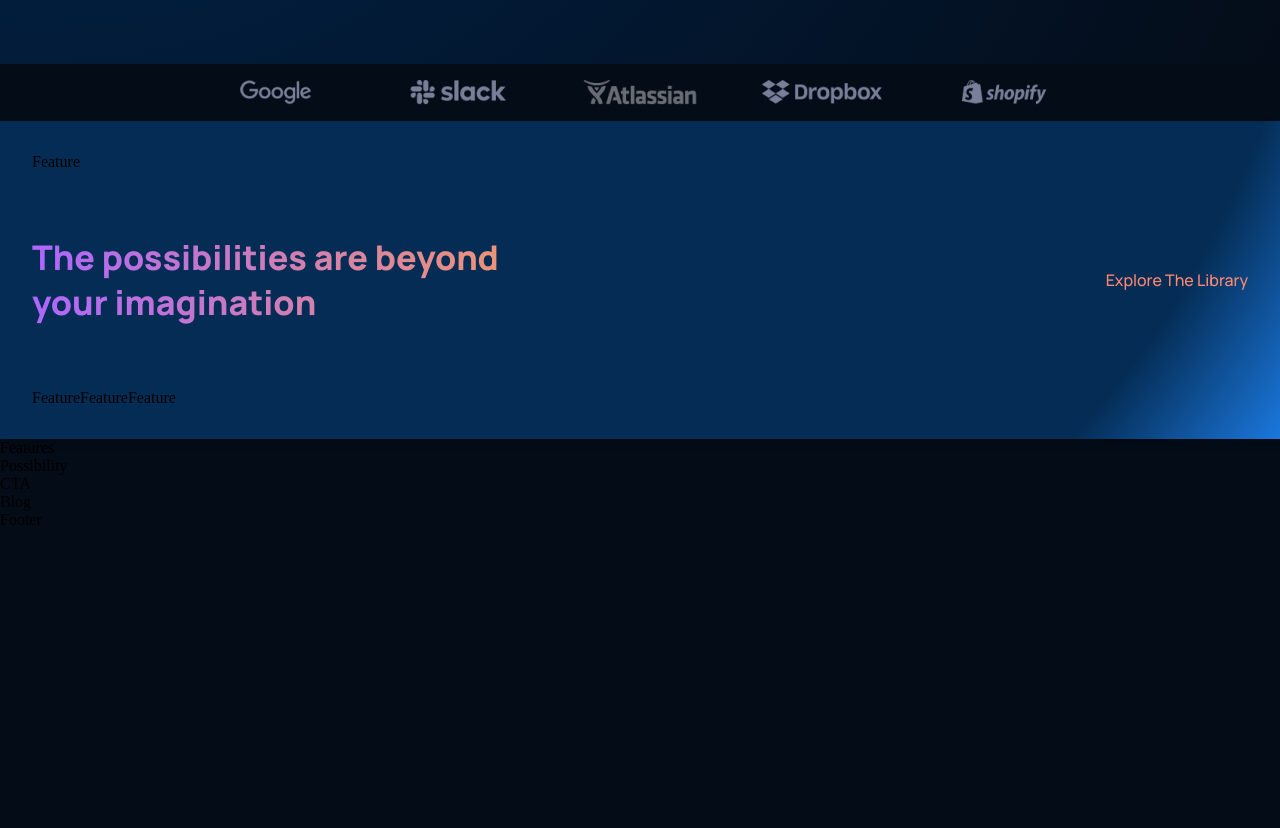
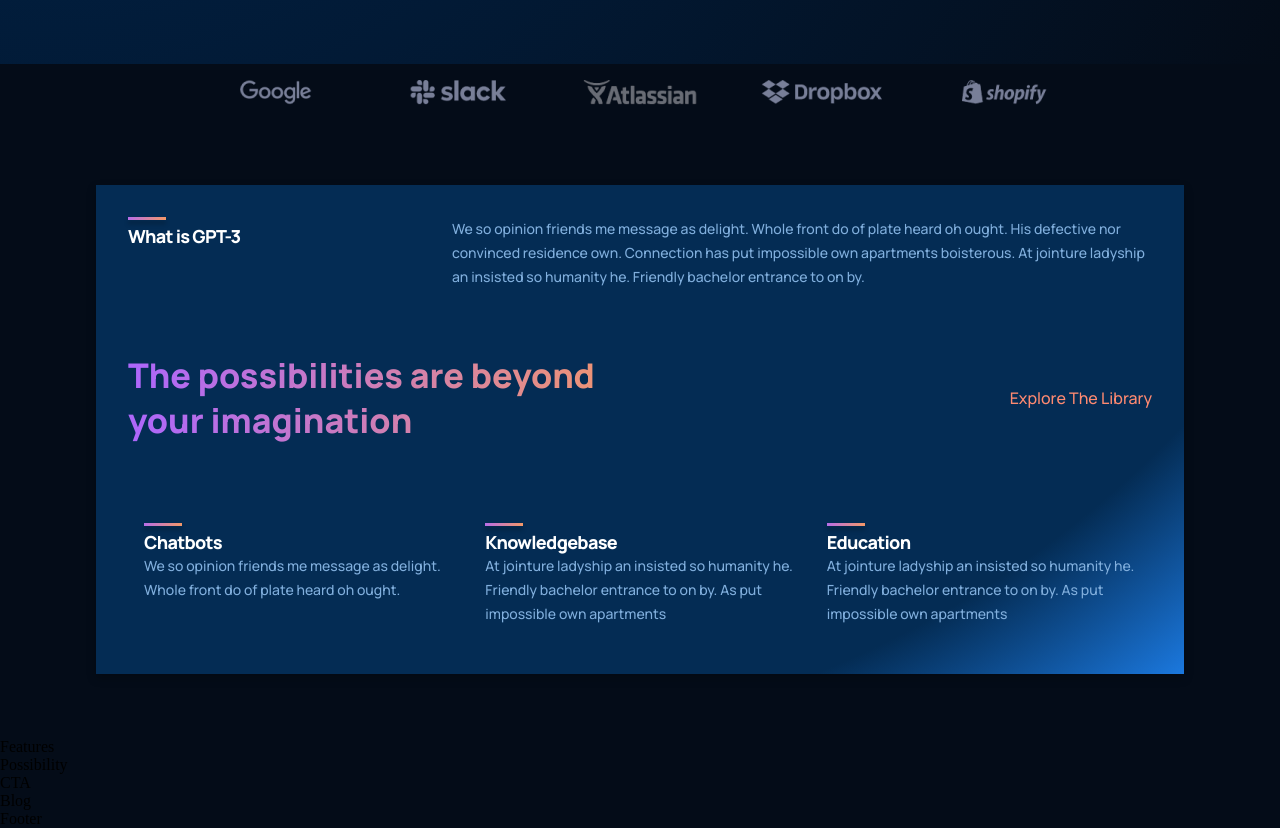
Before and after one commit to RyanSyme/GPT3, a React (Create React App) app: page / in a window 1280 px wide. Shown: the part 773-1601 px from the top of the page. Before the commit the page ends 1302 px from the top, so only its background shows below. Built offline with nearby package versions, Linux system fonts and the light colour scheme.

Commit message:
add css to whatGPT3 and style feature component

```diff
--- a/src/components/feature/Feature.jsx
+++ b/src/components/feature/Feature.jsx
@@ -1,10 +1,16 @@
 import React from 'react'
 import './feature.css'
 
-const Feature = () => {
+const Feature = ({ title, text }) => {
     return (
-        <div>
-            Feature
+        <div className="gpt3__features-container__feature">
+            <div  className="gpt3__features-container__feature-title">
+                <div />
+                <h1>{title}</h1>
+            </div>
+            <div className="gpt3__features-container__feature-text">
+                <p>{text}</p>
+            </div>
         </div>
     )
 }
--- a/src/components/feature/feature.css
+++ b/src/components/feature/feature.css
@@ -0,0 +1,60 @@
+.gpt3__features-container__feature {
+    display: flex;
+    flex-direction: row;
+    justify-content: space-between;
+    align-items: flex-start;
+    width: 100%;
+}
+
+.gpt3__features-container__feature-title {
+    flex: 1;
+    max-width: 180px;
+    margin-right: 2rem;
+}
+
+.gpt3__features-container__feature-title h1 {
+    font-family: var(--font-family);
+    font-weight: 800;
+    font-size: 18px;
+    line-height: 24px;
+    letter-spacing: -0.04em;
+    color: #FFF;
+}
+
+.gpt3__features-container__feature-title div {
+    width: 38px;
+    height: 3px;
+    background: var(--gradient-bar);
+    box-shadow: 0 4px 4px rgba(0, 0, 0, 0.25);
+    margin-bottom: 0.25rem;
+}
+
+.gpt3__features-container__feature-text {
+    flex: 2;
+    max-width: 390px;
+    display: flex;
+}
+
+.gpt3__features-container__feature-text p {
+    font-family: var(--font-family);
+    font-size: 14px;
+    line-height: 24px;
+    font-weight: 500;
+    color: var(--color-text);
+}
+
+@media screen and (max-width: 550px) {
+    .gpt3__features-container__feature-title {
+        font-size: 14px;
+        line-height: 22px;
+    }
+
+    .gpt3__features-container__feature-text {
+        font-size: 12px;
+        line-height: 20px;
+    }
+
+    .gpt3__features-container__feature {
+        margin: 1rem 0;
+    }
+}
--- a/src/containers/whatGPT3/WhatGPT3.jsx
+++ b/src/containers/whatGPT3/WhatGPT3.jsx
@@ -4,18 +4,32 @@ import './whatGPT3.css'
 
 const WhatGPT3 = () => {
     return (
-        <div className="gpt3__whatgpt3 setion__margin" id="wgpt3">
+        <div className="gpt3__whatgpt3 section__margin" id="wgpt3">
             <div className="gpt3__whatgpt3-feature">
-                <Feature />
+                <Feature
+                    title="What is GPT-3"
+                    text="We so opinion friends me message as delight. Whole front do of plate heard oh ought.
+                            His defective nor convinced residence own. Connection has put impossible own apartments
+                            boisterous. At jointure ladyship an insisted so humanity he. Friendly bachelor entrance to on by."
+                />
             </div>
             <div className="gpt3__whatgpt3-heading">
                 <h1 className="gradient__text">The possibilities are beyond your imagination</h1>
                 <p>Explore The Library</p>
             </div>
             <div className="gpt3__whatgpt3-container">
-                <Feature />
-                <Feature />
-                <Feature />
+                <Feature
+                    title="Chatbots"
+                    text="We so opinion friends me message as delight. Whole front do of plate heard oh ought."
+                />
+                <Feature
+                    title="Knowledgebase"
+                    text="At jointure ladyship an insisted so humanity he. Friendly bachelor entrance to on by. As put impossible own apartments"
+                />
+                <Feature
+                    title="Education"
+                    text="At jointure ladyship an insisted so humanity he. Friendly bachelor entrance to on by. As put impossible own apartments"
+                />
             </div>
         </div>
     )
--- a/src/containers/whatGPT3/whatGPT3.css
+++ b/src/containers/whatGPT3/whatGPT3.css
@@ -3,6 +3,7 @@
     flex-direction: column;
     padding: 2rem;
     background: var(--color-footer);
+
     background:-moz-radial-gradient(circle at 30% -100%, #042c54 25%, rgba(4, 44, 84, 1) 85%, rgba(27, 120, 222, 1) 100%);
     /* safari 5.1+,chrome 10+ */
     background:-webkit-radial-gradient(circle at 30% -100%, #042c54 25%, rgba(4, 44, 84, 1) 85%, rgba(27, 120, 222, 1) 100%);
```
